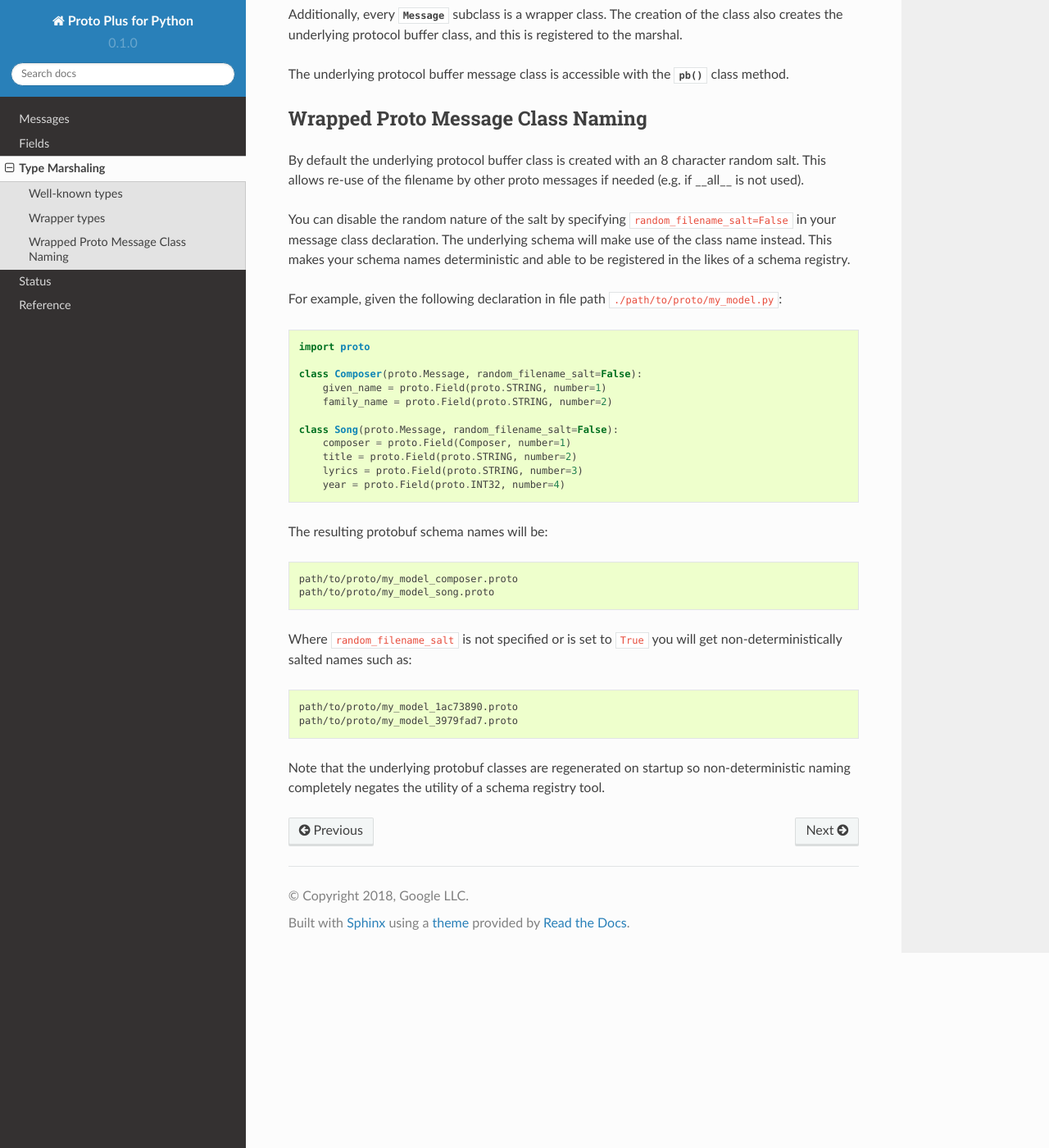
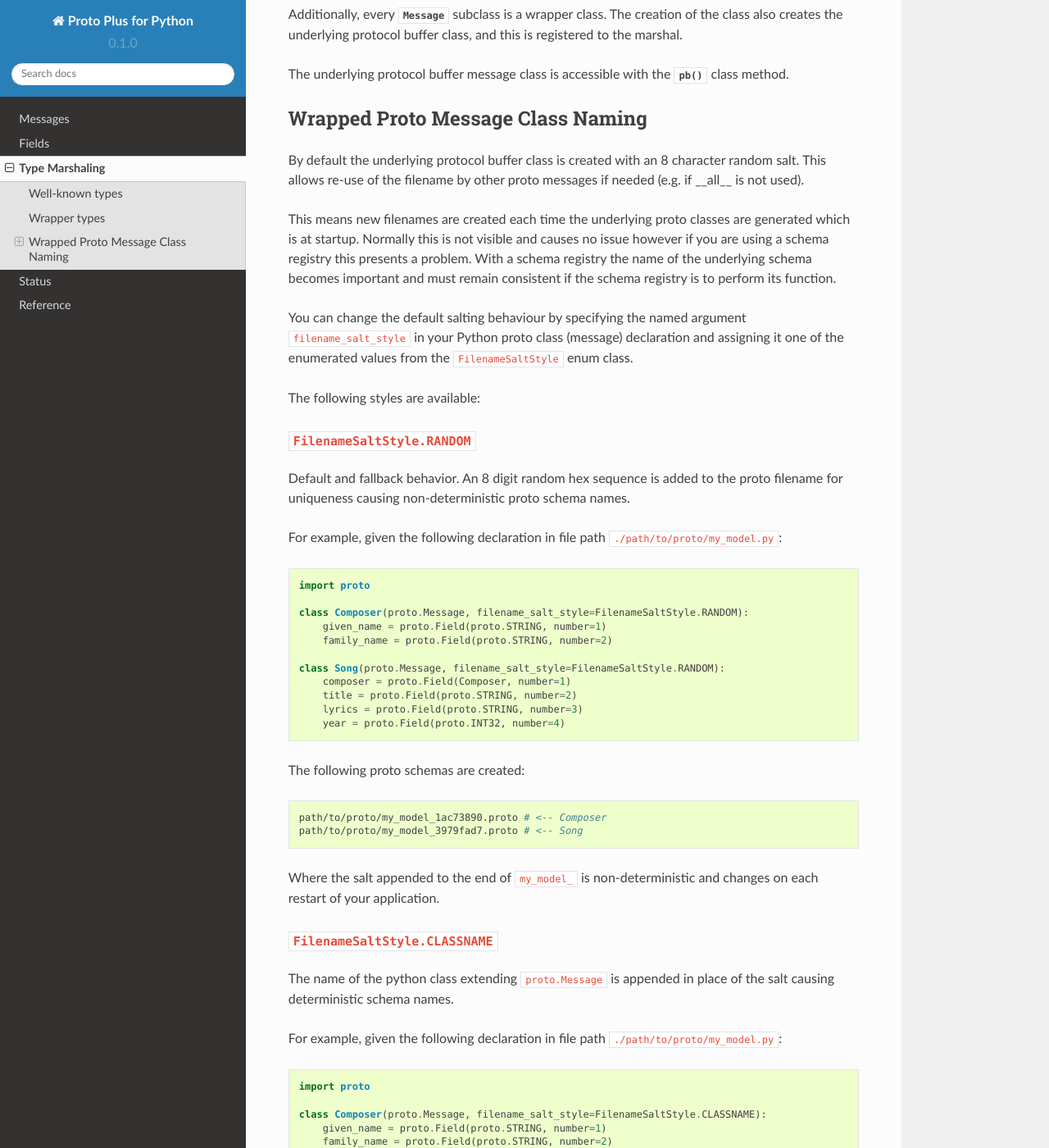
Before and after one commit to googleapis/proto-plus-python, a Sphinx documentation site: the page built from docs/marshal.rst, in a window 1280 px wide and 1400 px high, scrolled down 1241 px. Shown: the whole window at 82% size. Built offline with Sphinx 7.4.7 and the Read the Docs theme 2.0.0, drawn with Linux system fonts in a browser that asks for light colours; some of the changed text lies outside the part shown.

Commit message:
updated docs (marshal.rst) with options for managing the filename salt.

```diff
--- a/docs/marshal.rst
+++ b/docs/marshal.rst
@@ -57,16 +57,29 @@ The underlying protocol buffer message class is accessible with the
 
 
 Wrapped Proto Message Class Naming
-----------------
+----------------------------------
 
 By default the underlying protocol buffer class is created with an 8 character
 random salt. This allows re-use of the filename by other proto messages if
 needed (e.g. if __all__ is not used).
 
-You can disable the random nature of the salt by specifying ``random_filename_salt=False``
-in your message class declaration. The underlying schema will make use of the
-class name instead. This makes your schema names deterministic and able
-to be registered in the likes of a schema registry.
+This means new filenames are created each time the underlying proto classes are generated
+which is at startup. Normally this is not visible and causes no issue however if you are
+using a schema registry this presents a problem. With a schema registry the name of the
+underlying schema becomes important and must remain consistent if the schema registry is
+to perform its function.
+
+You can change the default salting behaviour by specifying the named argument
+``filename_salt_style`` in your Python proto class (message) declaration and assigning it
+one of the enumerated values from the ``FilenameSaltStyle`` enum class.
+
+The following styles are available:
+
+``FilenameSaltStyle.RANDOM``
+^^^^^^^^^^^^^^^^^^^^^^^^^^^^
+
+Default and fallback behavior. An 8 digit random hex sequence is added to the proto filename
+for uniqueness causing non-deterministic proto schema names.
 
 For example, given the following declaration in file path ``./path/to/proto/my_model.py``:
 
@@ -74,31 +87,55 @@ For example, given the following declaration in file path ``./path/to/proto/my_m
 
     import proto
 
-    class Composer(proto.Message, random_filename_salt=False):
+    class Composer(proto.Message, filename_salt_style=FilenameSaltStyle.RANDOM):
         given_name = proto.Field(proto.STRING, number=1)
         family_name = proto.Field(proto.STRING, number=2)
 
-    class Song(proto.Message, random_filename_salt=False):
+    class Song(proto.Message, filename_salt_style=FilenameSaltStyle.RANDOM):
         composer = proto.Field(Composer, number=1)
         title = proto.Field(proto.STRING, number=2)
         lyrics = proto.Field(proto.STRING, number=3)
         year = proto.Field(proto.INT32, number=4)
 
-The resulting protobuf schema names will be:
+The following proto schemas are created:
 
 .. code-block:: bash
 
-    path/to/proto/my_model_composer.proto
-    path/to/proto/my_model_song.proto
+    path/to/proto/my_model_1ac73890.proto # <-- Composer
+    path/to/proto/my_model_3979fad7.proto # <-- Song
 
-Where ``random_filename_salt`` is not specified or is set to ``True`` you
-will get non-deterministically salted names such as:
+Where the salt appended to the end of ``my_model_`` is non-deterministic and changes on each
+restart of your application.
+
+``FilenameSaltStyle.CLASSNAME``
+^^^^^^^^^^^^^^^^^^^^^^^^^^^^^^^
+
+The name of the python class extending ``proto.Message`` is appended in place of the salt
+causing deterministic schema names.
+
+For example, given the following declaration in file path ``./path/to/proto/my_model.py``:
+
+.. code-block:: python
+
+    import proto
+
+    class Composer(proto.Message, filename_salt_style=FilenameSaltStyle.CLASSNAME):
+        given_name = proto.Field(proto.STRING, number=1)
+        family_name = proto.Field(proto.STRING, number=2)
+
+    class Song(proto.Message, filename_salt_style=FilenameSaltStyle.CLASSNAME):
+        composer = proto.Field(Composer, number=1)
+        title = proto.Field(proto.STRING, number=2)
+        lyrics = proto.Field(proto.STRING, number=3)
+        year = proto.Field(proto.INT32, number=4)
+
+The following proto schemas are created:
 
 .. code-block:: bash
 
-    path/to/proto/my_model_1ac73890.proto
-    path/to/proto/my_model_3979fad7.proto
+    path/to/proto/my_model_composer.proto # <-- Composer
+    path/to/proto/my_model_song.proto # <-- Song
 
-Note that the underlying protobuf classes are regenerated on startup so
-non-deterministic naming completely negates the utility of a schema
-registry tool.
+Where the salt appended to the end of ``my_model_`` is deterministic and does not change on each
+restart of your application.
+.
```
